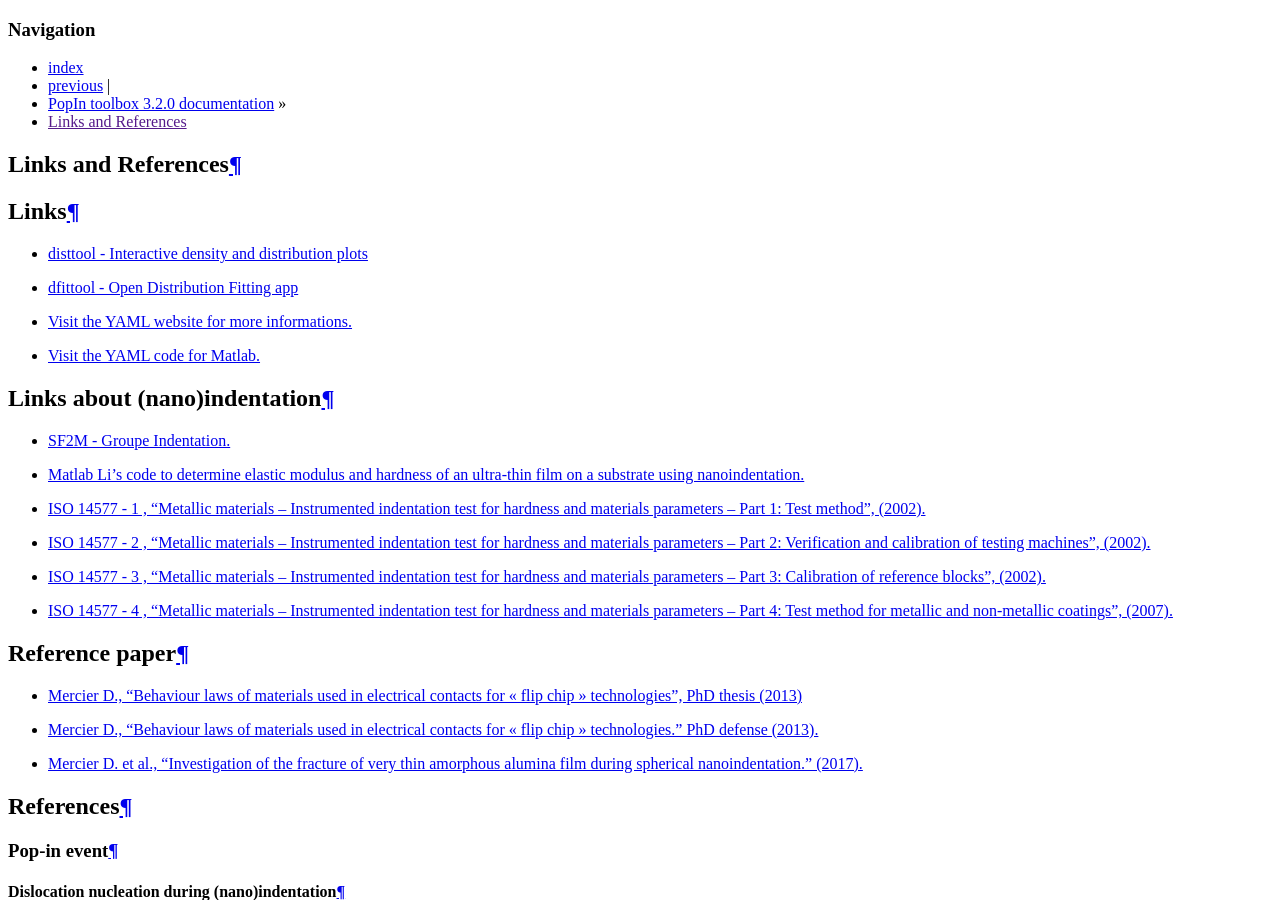
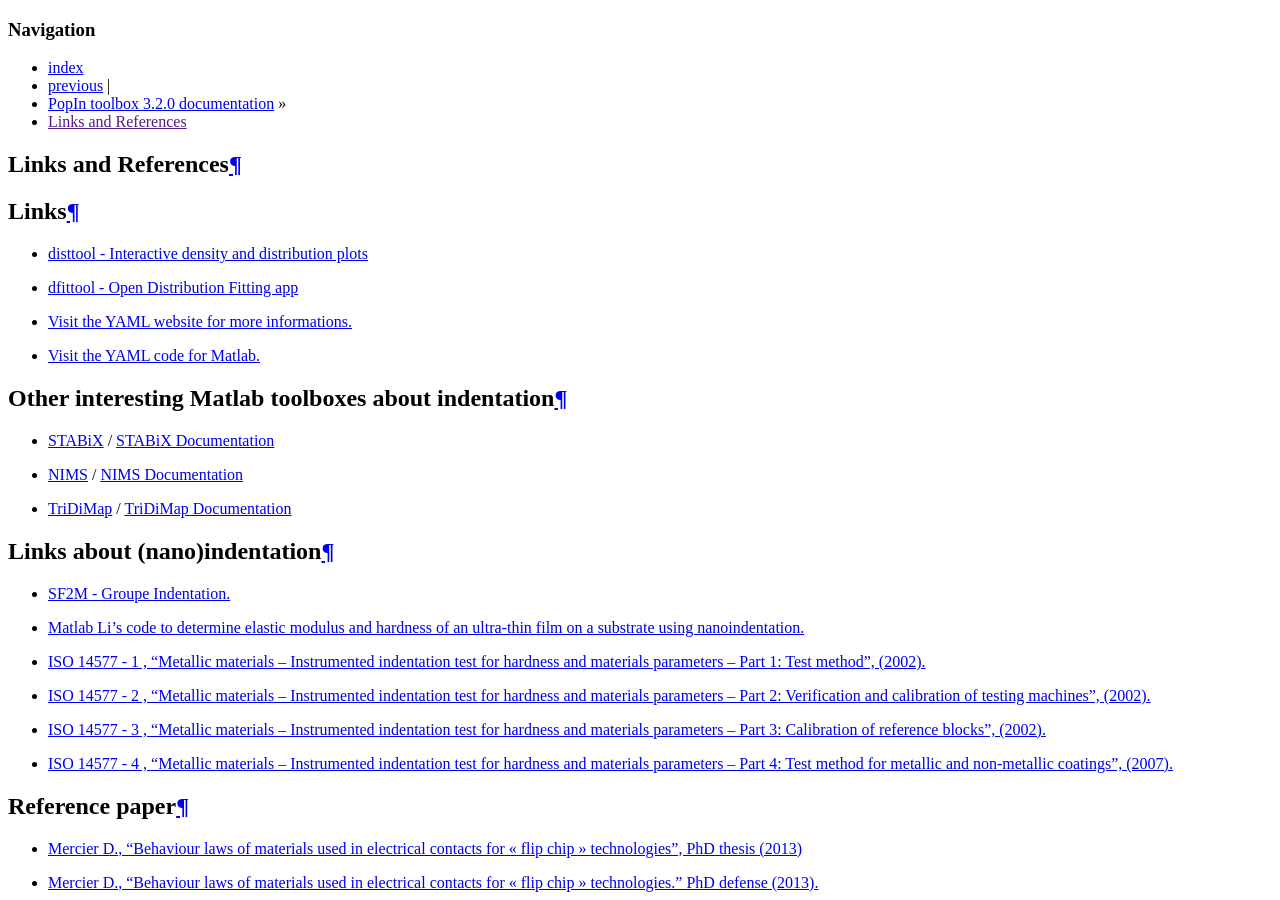
Before and after one commit to DavidMercier/PopIn, a Sphinx documentation site: the page built from doc/links_ref.rst, in a window 1280 px wide and 900 px high. Built offline with Sphinx 7.4.7, drawn with Linux system fonts in a browser that asks for light colours; comment, search, counter and statistics services are not loaded; some of the changed text lies outside the part shown.

Commit message:
updated ref

```diff
--- a/doc/links_ref.rst
+++ b/doc/links_ref.rst
@@ -10,6 +10,12 @@
 * `dfittool - Open Distribution Fitting app <http://de.mathworks.com/help/stats/dfittool.html>`_
 * `Visit the YAML website for more informations. <http://www.yaml.org/>`_
 * `Visit the YAML code for Matlab. <http://code.google.com/p/yamlmatlab/>`_
+
+Other interesting Matlab toolboxes about indentation
+##############################################################
+* `STABiX <https://github.com/stabix/stabix>`_ / `STABiX Documentation <https://stabix.readthedocs.io/en/latest/>`_
+* `NIMS <https://github.com/DavidMercier/NIMS>`_ / `NIMS Documentation <https://nims.readthedocs.io/en/latest/>`_
+* `TriDiMap <https://github.com/DavidMercier/TriDiMap>`_ / `TriDiMap Documentation <https://tridimap.readthedocs.io/en/latest/index.html>`_
 
 Links about (nano)indentation
 ###############################
```
